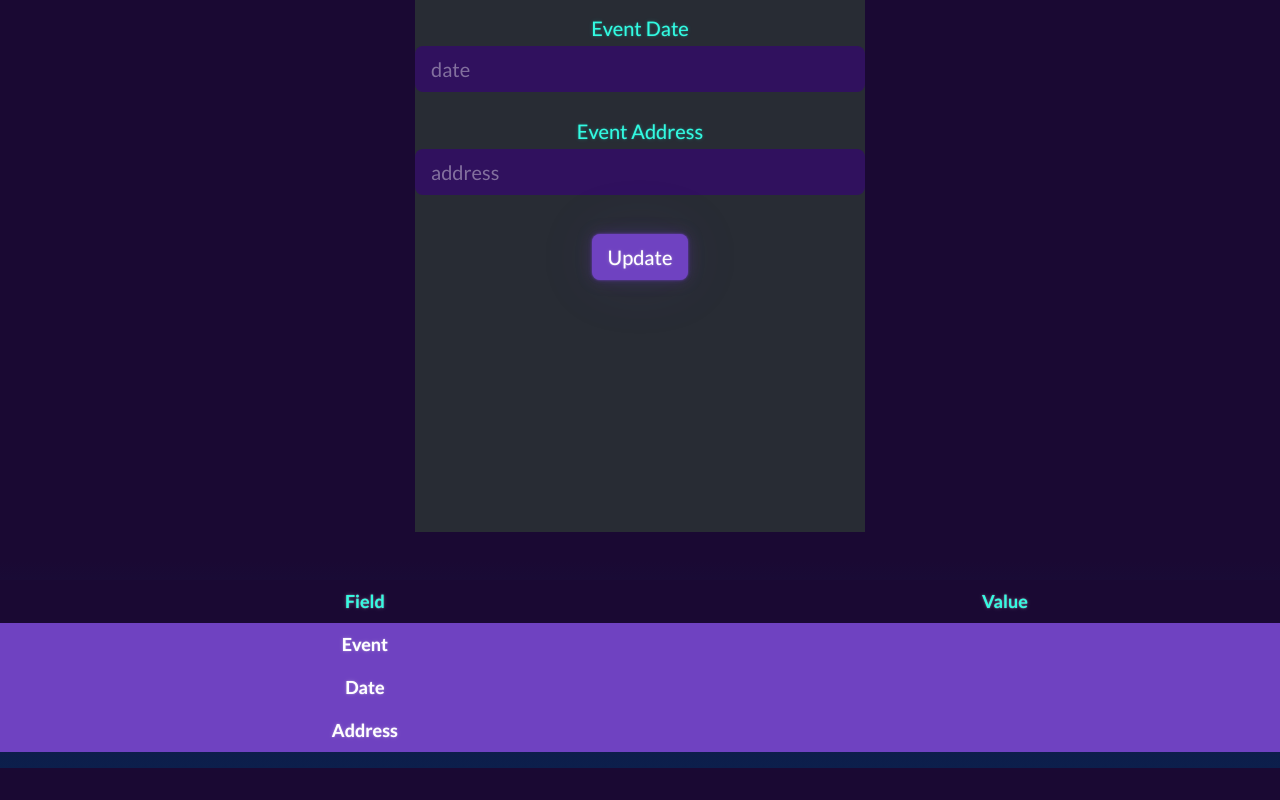
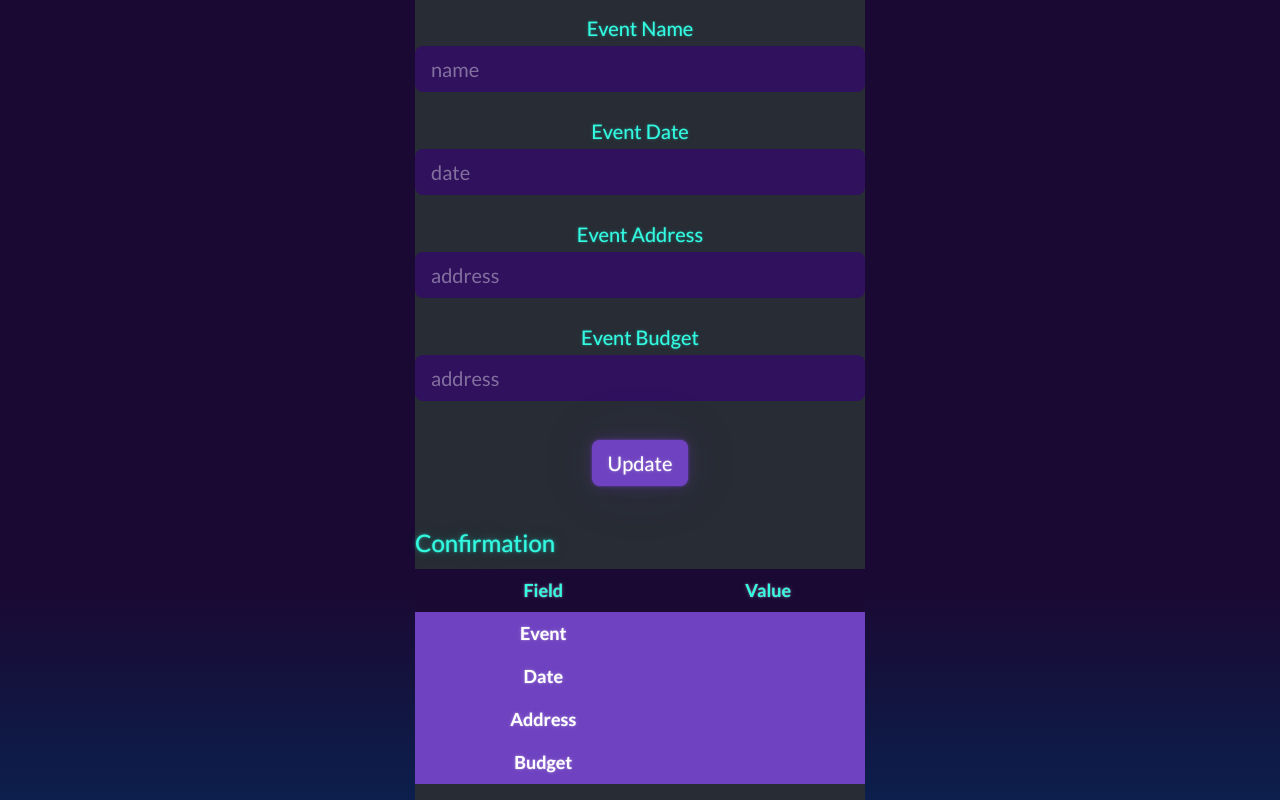
Before and after one commit to dansousac2/React-DAC_project, a React (Create React App) app: page /updateEvent in a window 1280 px wide. Shown: the part 268-1068 px from the top of the page. Before the commit the page ends 1036 px from the top, so only its background shows below. Built offline with nearby package versions, Linux system fonts and the light colour scheme.

Commit message:
API - UpdateEvent done

```diff
--- a/src/screens/Event/CreateE/CreateEvent.js
+++ b/src/screens/Event/CreateE/CreateEvent.js
@@ -26,7 +26,7 @@ export default class CreateEvent extends React.Component {
             console.log(Response)
         }).catch( error => {
             console.log(error.Response)
-        })
+        });
     }
 
     render() {
--- a/src/screens/Event/UpdateE/UpdateEvent.css
+++ b/src/screens/Event/UpdateE/UpdateEvent.css
@@ -0,0 +1,3 @@
+legend{
+    text-align: left;
+}
--- a/src/screens/Event/UpdateE/UpdateEvent.js
+++ b/src/screens/Event/UpdateE/UpdateEvent.js
@@ -2,23 +2,36 @@ import React from "react";
 import './UpdateEvent.css'
 import 'bootswatch/dist/vapor/bootstrap.css';
 import FormGroup from "../../../componentes/FormGroup";
+import axios from "axios";
 
 export default class CreateEvent extends React.Component {
     state = {
+        id:0,
         eventName:"",
         date:"",
         address:"",
+        budget:"",
 
         eventName2:"",
         date2:"",
-        address2:""
+        address2:"",
+        budget2:""
     }
 
-
-
     post = () => {
-        console.log("Event name = " + this.state.eventName + " Event Date: " + this.state.date + " Event Address: " + this.state.address);
-        this.setState({eventName2:this.state.eventName, date2: this.state.date, address2: this.state.address})
+        axios.put(`http://localhost:8080/api/event/update/${this.state.id}`,
+            {
+                eventName: this.state.eventName,
+                date: this.state.date,
+                adress: this.state.address,
+                budget: this.state.budget
+            }
+        ).then( Response => {
+            console.log(Response)
+            this.setState({ eventName2: this.state.eventName, date2: this.state.date, address2: this.state.address, budget2: this.state.budget })
+        }).catch(error => {
+            console.log(error.Response)
+        });
     }
 
     render() {
@@ -27,6 +40,10 @@ export default class CreateEvent extends React.Component {
                 <header className="App-header">
                     <fieldset>
                         <legend><h2>Update Event</h2></legend>
+                        <FormGroup label='Event ID' htmlFor='lab00'>
+                            <input className="form-control form-control-lg" type="text" placeholder="name" id="lab00"
+                            onChange={(e) => {this.setState({id: e.target.value})}}/>
+                        </FormGroup>
                         <FormGroup label='Event Name' htmlFor='lab01'>
                             <input className="form-control form-control-lg" type="text" placeholder="name" id="lab01"
                             onChange={(e) => {this.setState({eventName: e.target.value})}}/>
@@ -39,13 +56,15 @@ export default class CreateEvent extends React.Component {
                             <input className="form-control form-control-lg" type="text" placeholder="address" id="lab03"
                             onChange={(e) => {this.setState({address: e.target.value})}}/>
                         </FormGroup>
+                        <FormGroup label='Event Budget' htmlFor='lab04'>
+                            <input className="form-control form-control-lg" type="text" placeholder="address" id="lab04"
+                            onChange={(e) => {this.setState({budget: e.target.value})}}/>
+                        </FormGroup>
                         <br/>
                         <button type="button" className="btn btn-primary btn-lg" onClick={this.post} >Update</button>
                     </fieldset>
-                </header>
                     <br/>
-                <br/>
-                <br/>
+                    <legend>Confirmation</legend>
                     <table className="table table-hover">
                         <thead>
                             <tr>
@@ -67,8 +86,13 @@ export default class CreateEvent extends React.Component {
                                 <th scope="row">Address</th>
                                 <td>{this.state.address2}</td>
                             </tr>
+                            <tr className="table-primary">
+                                <th scope="row">Budget</th>
+                                <td>{this.state.budget2}</td>
+                            </tr>
                         </tbody>
                     </table>
+                </header>
             </div>
         )
     }
```
Lines whose indentation alone changed are shown as unchanged.
